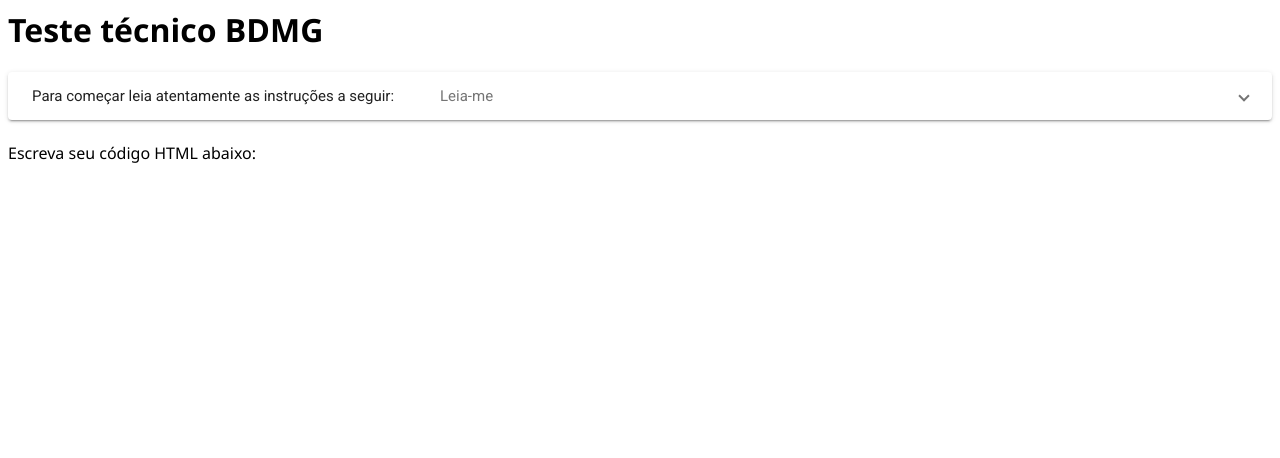
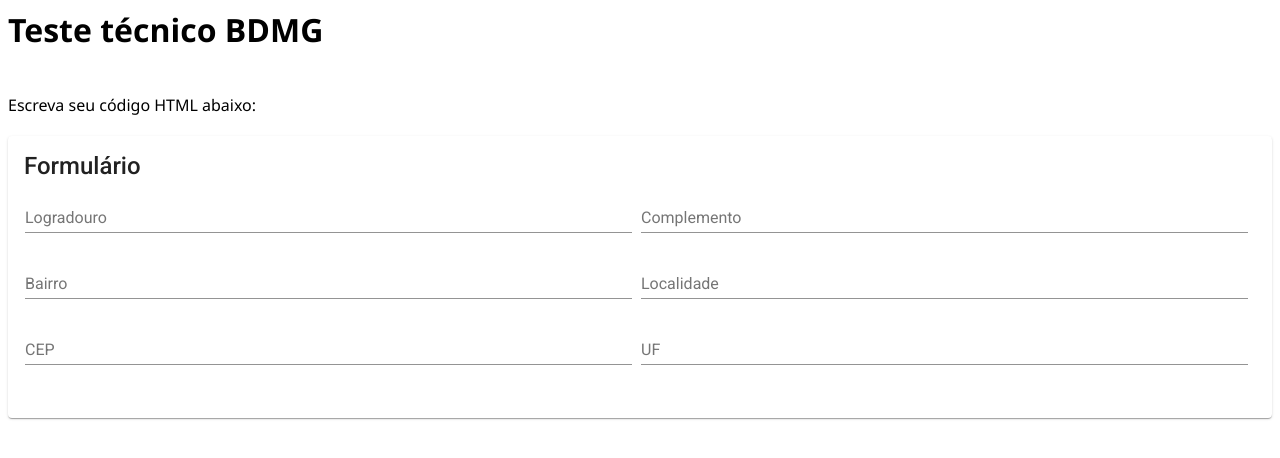
Before and after one commit to yoneshinzato/bdmg-angular, an Angular app: page / in a window 1280 px wide. Shown: the top 458 px of the page. Built offline with nearby package versions, Linux system fonts and the light colour scheme; no server answers.

Commit message:
montando esqueleto formulario

```diff
--- /dev/null
+++ b/src/app/address-form/address-form.component.css
@@ -0,0 +1,13 @@
+.example-form {
+  min-width: 150px;
+  max-width: 500px;
+  width: 100%;
+}
+
+.example-full-width {
+  width: 100%;
+}
+
+td {
+  padding-right: 8px;
+}
--- /dev/null
+++ b/src/app/address-form/address-form.component.html
@@ -0,0 +1,51 @@
+<form>
+  <table class="example-full-width" cellspacing="0">
+    <tr>
+      <td>
+        <mat-form-field class="example-full-width">
+          <mat-label>Logradouro</mat-label>
+          <input matInput />
+        </mat-form-field>
+      </td>
+
+      <td>
+        <mat-form-field class="example-full-width">
+          <mat-label>Complemento</mat-label>
+          <input matInput />
+        </mat-form-field>
+      </td>
+    </tr>
+
+    <tr>
+      <td>
+        <mat-form-field class="example-full-width">
+          <mat-label>Bairro</mat-label>
+          <input matInput />
+        </mat-form-field>
+      </td>
+
+      <td>
+        <mat-form-field class="example-full-width">
+          <mat-label>Localidade</mat-label>
+          <input matInput />
+        </mat-form-field>
+      </td>
+    </tr>
+
+    <tr>
+      <td>
+        <mat-form-field class="example-full-width">
+          <mat-label>CEP</mat-label>
+          <input matInput />
+        </mat-form-field>
+      </td>
+
+      <td>
+        <mat-form-field class="example-full-width">
+          <mat-label>UF</mat-label>
+          <input matInput />
+        </mat-form-field>
+      </td>
+    </tr>
+  </table>
+</form>
--- /dev/null
+++ b/src/app/address-form/address-form.component.ts
@@ -0,0 +1,12 @@
+import { Component, OnInit } from '@angular/core';
+
+@Component({
+  selector: 'address-form',
+  templateUrl: './address-form.component.html',
+  styleUrls: ['./address-form.component.css'],
+})
+export class AddressFormComponent implements OnInit {
+  constructor() {}
+
+  ngOnInit() {}
+}
--- a/src/app/app.component.css
+++ b/src/app/app.component.css
@@ -1,3 +1,7 @@
 p {
   font-family: Lato;
 }
+
+mat-card {
+  margin-top: 20px;
+}
--- a/src/app/app.component.html
+++ b/src/app/app.component.html
@@ -1,5 +1,10 @@
 <h1>Teste técnico BDMG</h1>
-<hello></hello>
+<!-- <hello></hello> -->
 <br />
 
 <div>Escreva seu código HTML abaixo:</div>
+
+<mat-card>
+  <mat-card-title>Formulário</mat-card-title>
+  <address-form></address-form>
+</mat-card>
```
Also changed, not shown: src/app/app.module.ts (+8 -2 lines).
